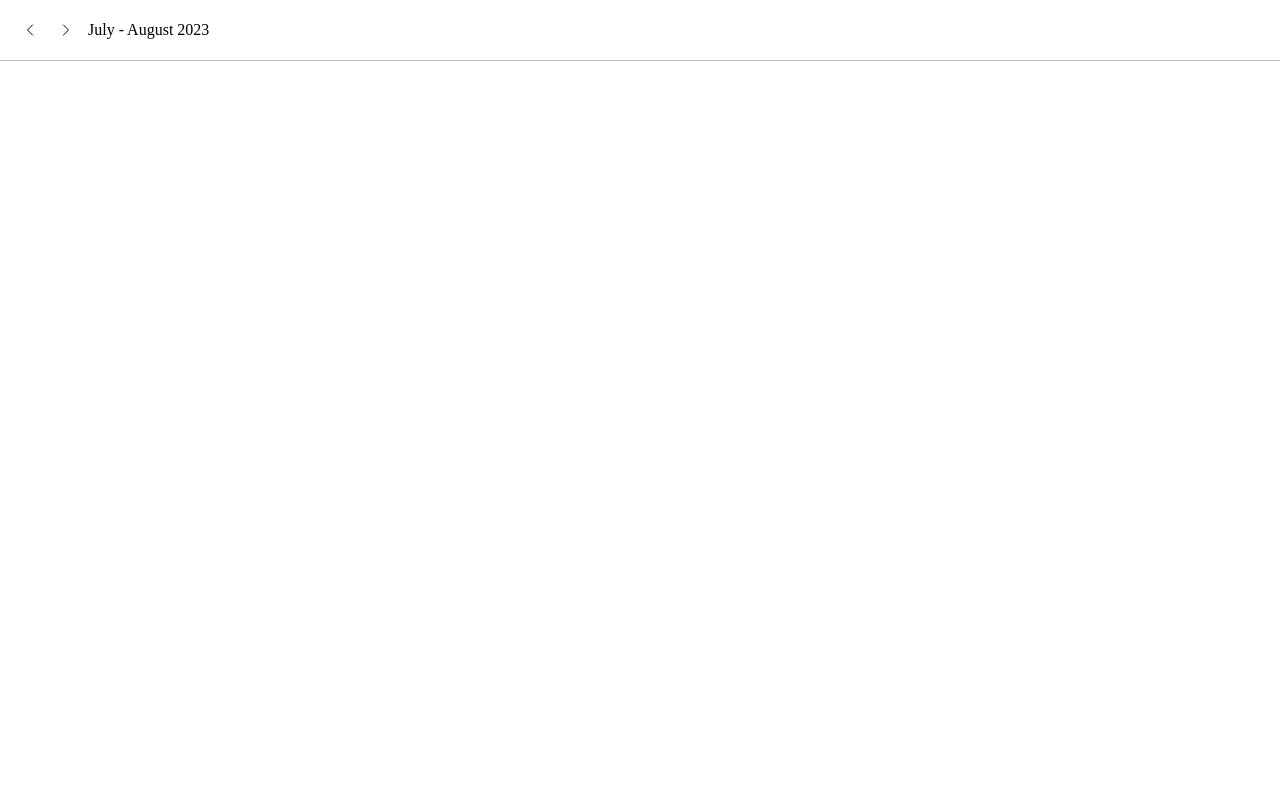
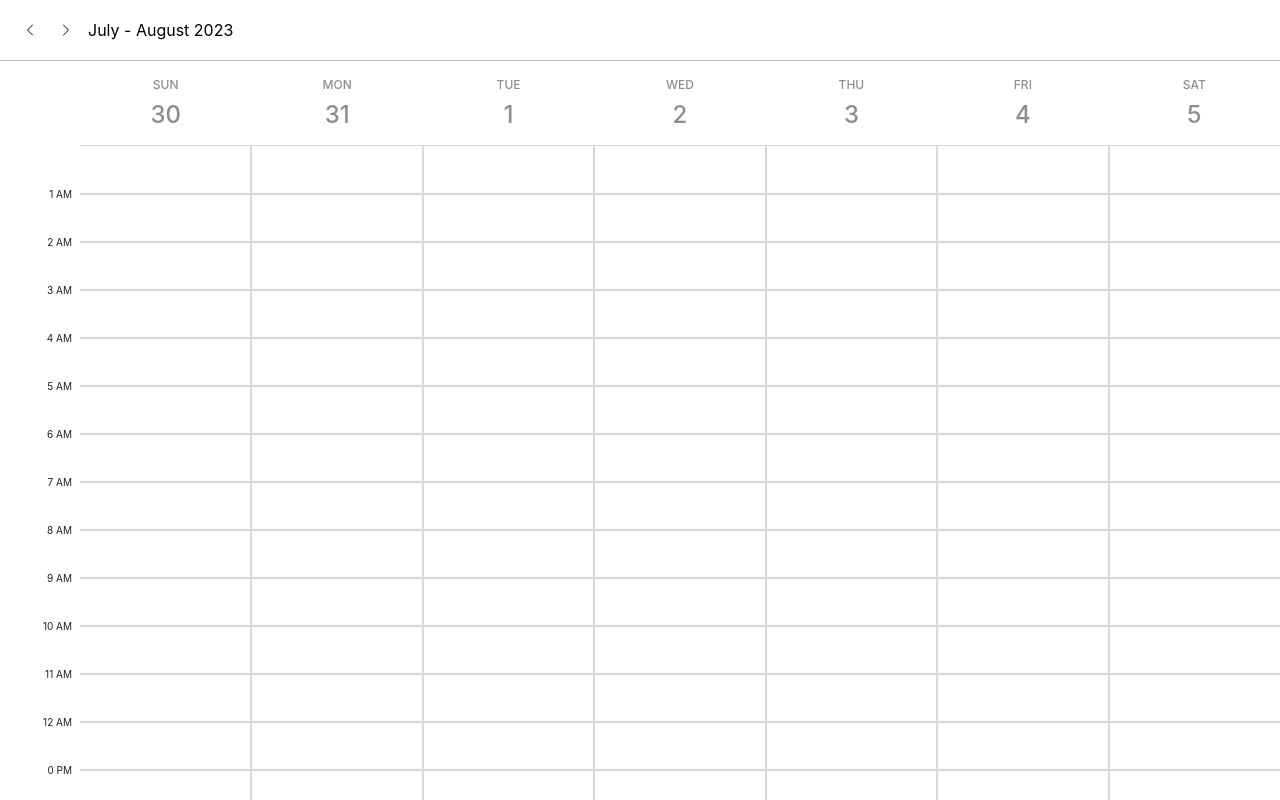
Before and after one commit to abinjohn123/calendar-weekview, a React (Create React App) app: page / in a window 1280 px wide. Built offline with nearby package versions, Linux system fonts and the light colour scheme.

Commit message:
feat: calendar grid

```diff
--- a/src/App.scss
+++ b/src/App.scss
@@ -2,9 +2,16 @@
 @import '@radix-ui/colors/gray.css';
 @import '@radix-ui/colors/blue.css';
 
-.calendar-grid {
+$cell-padding: 24px;
+
+.calendar-weekdays-spacing {
   display: grid;
-  grid-template-columns: minmax(20px, auto) repeat(7, 1fr);
+  grid-template-columns: repeat(7, minmax(80px, 1fr));
+}
+
+.calendar-grid-spacing {
+  display: grid;
+  grid-template-columns: minmax(auto, 80px) 1fr;
 }
 
 .calendar-header {
@@ -23,3 +30,75 @@
     background-color: var(--blue-3);
   }
 }
+
+.calendar-container {
+  flex-grow: 1;
+
+  display: flex;
+  flex-direction: column;
+}
+
+.timeline {
+  padding: 24px;
+}
+
+.scrollable-x {
+  overflow-x: auto;
+  overflow-y: hidden;
+}
+.scrollable-y {
+  height: 0px;
+  flex-grow: 1;
+  overflow-y: auto;
+}
+
+.no-scroll {
+  overflow: hidden;
+}
+
+.grid-header {
+  @extend .calendar-weekdays-spacing;
+
+  .weekday {
+    @extend .d-flex;
+    flex-direction: column;
+    font-weight: 500;
+    color: var(--gray-9);
+    gap: 8px;
+    border-bottom: 1px solid var(--gray-6);
+
+    .day {
+      font-size: 1.2rem;
+      text-transform: uppercase;
+    }
+
+    .date {
+      font-size: 2.4rem;
+    }
+  }
+}
+
+.cell {
+  padding: $cell-padding;
+  outline: 1px solid var(--gray-6);
+}
+
+.time-cell {
+  padding: $cell-padding;
+  position: relative;
+
+  .time {
+    color: var(--gray-12);
+    font-size: 1rem;
+    position: absolute;
+
+    top: 0;
+    right: 8px;
+
+    transform: translate(0, -50%);
+  }
+
+  &:first-child {
+    visibility: hidden;
+  }
+}
--- a/src/App.tsx
+++ b/src/App.tsx
@@ -2,11 +2,9 @@ import { useState, useEffect } from 'react';
 import './App.scss';
 
 import Header from './comonents/Header';
+import CalendarGrid from './comonents/CalendarGrid';
 
-function App() {
-  const [week, setWeek] = useState<Date[]>([]);
-
-  const getWeekData = () => {
+const getCurrentWeek = () => {
   const currentDate = new Date();
   const newWeek = [];
 
@@ -16,16 +14,16 @@ function App() {
     newWeek.push(day);
   }
 
-    setWeek(newWeek);
+  return newWeek;
 };
 
-  useEffect(getWeekData, []);
-
-  console.log(week);
+function App() {
+  const [week, setWeek] = useState<Date[]>(getCurrentWeek());
 
   return (
     <>
       <Header week={week} setWeek={setWeek} />
+      <CalendarGrid week={week} />
     </>
   );
 }
--- /dev/null
+++ b/src/comonents/CalendarGrid.tsx
@@ -0,0 +1,66 @@
+interface CalendarGridProps {
+  week: Date[];
+}
+
+interface WeekDayProps {
+  day: string;
+  date: number;
+}
+
+const TIMES = [0, 1, 2, 3, 4, 5, 6, 7, 8, 9, 10, 11, 12];
+const DAYS = ['SUN', 'MON', 'TUE', 'WED', 'THU', 'FRI', 'SAT'];
+const timeRows: string[] = [];
+
+['AM', 'PM'].forEach((type) => {
+  for (const time of TIMES) timeRows.push(`${time} ${type}`);
+});
+
+const WeekDay = ({ day, date }: WeekDayProps) => {
+  return (
+    <div className="weekday py16 px8">
+      <p className="day">{day}</p>
+      <p className="date">{date}</p>
+    </div>
+  );
+};
+
+const EachRow = () => {
+  return (
+    <div className="calendar-weekdays-spacing">
+      {DAYS.map((_, index) => (
+        <div key={index} className="cell"></div>
+      ))}
+    </div>
+  );
+};
+
+const CalendarGrid = ({ week }: CalendarGridProps) => {
+  return (
+    <div className="calendar-container">
+      <div className="calendar-grid-spacing">
+        <div className="empty"></div>
+        <div className="grid-header scrollable-x">
+          {DAYS.map((day, dayIndex) => (
+            <WeekDay key={dayIndex} day={day} date={week[dayIndex].getDate()} />
+          ))}
+        </div>
+      </div>
+      <div className="calendar-grid-spacing scrollable-y">
+        <div className="">
+          {timeRows.map((time, index) => (
+            <div className="time-cell" key={index}>
+              <span className="time">{time}</span>
+            </div>
+          ))}
+        </div>
+        <main className="scrollable-x">
+          {timeRows.map((_, index) => (
+            <EachRow key={index} />
+          ))}
+        </main>
+      </div>
+    </div>
+  );
+};
+
+export default CalendarGrid;
--- a/src/index.scss
+++ b/src/index.scss
@@ -13,9 +13,20 @@ html {
 
 body {
   font-size: 1.6rem;
+  font-family: 'inter', sans-serif;
 }
 
 @while $space >=0 {
   @include spacing($space);
   $space: $space - 2;
 }
+
+body,
+#root {
+  height: 100vh;
+}
+
+#root {
+  display: flex;
+  flex-direction: column;
+}
```
Lines whose indentation alone changed are shown as unchanged.
